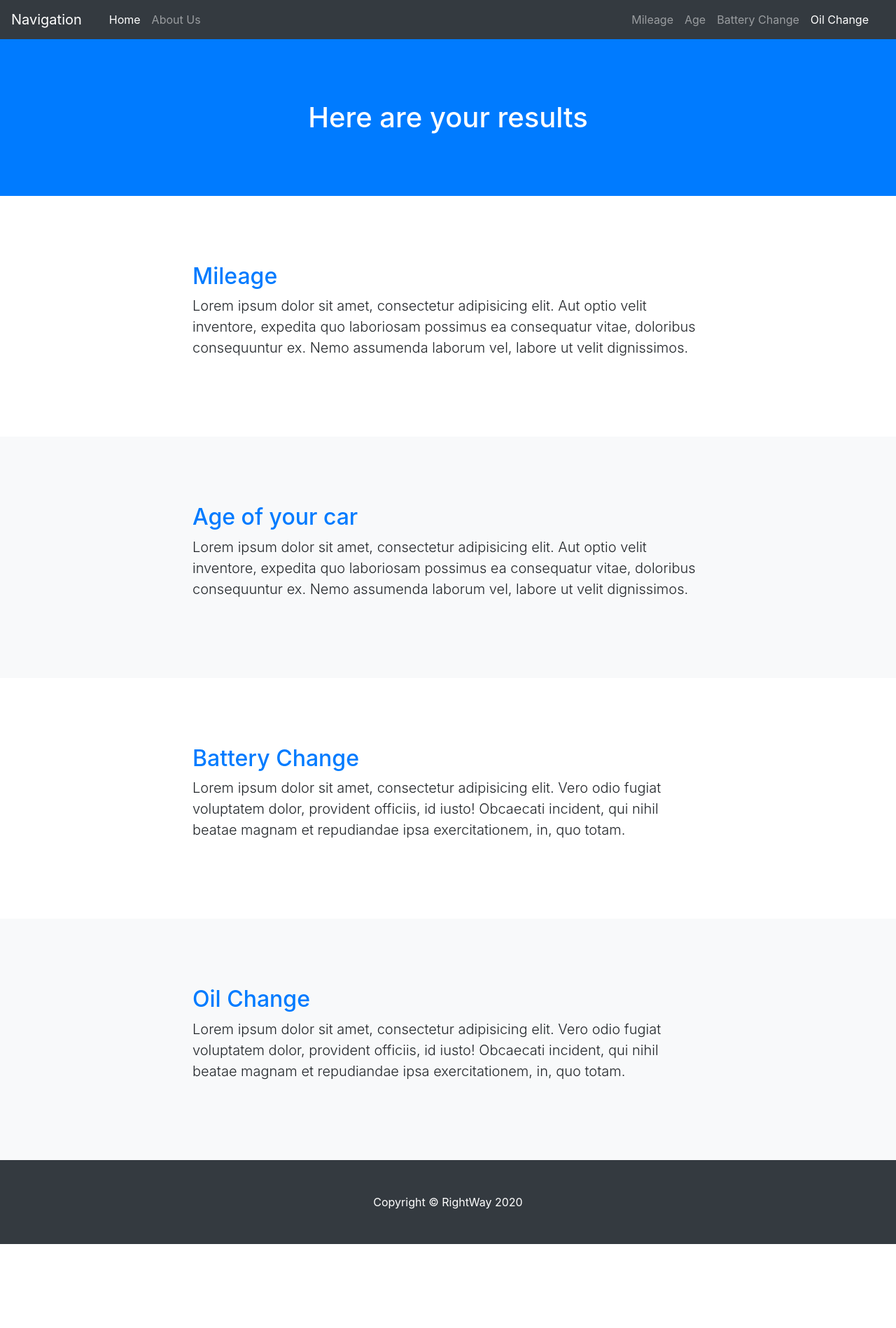
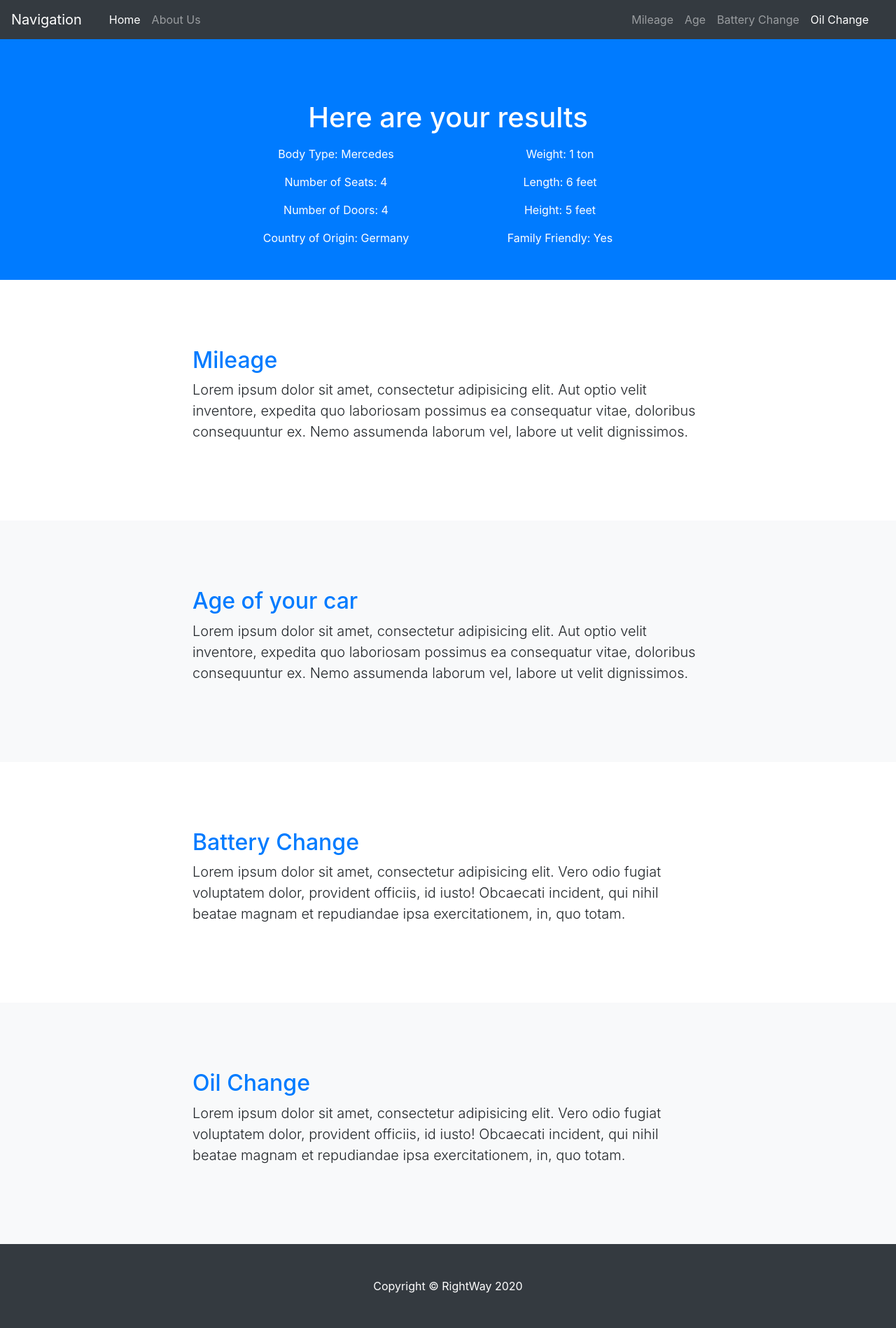
Before and after one commit to katherine81779/right-way, a Flask app: template Templates/report.html in a window 1280 px wide. Shown: the whole page at 70% size. Before the commit the page ends 1778 px from the top, so only its background shows below. Run offline with Flask 2, Linux system fonts and the light colour scheme; the template is opened without the code that fills it, so the values that code supplies are empty; some libraries are stand-ins or nearby versions.

Commit message:
Updated report.html

```diff
--- a/Templates/report.html
+++ b/Templates/report.html
@@ -61,11 +61,25 @@
 
   <!-- Page Content -->
   <header class="bg-primary text-white">
-    <div class="container text-center">
+    <div class="container-fluid text-center">
       <br><br><br><br><br><br>
       <h1>Here are your results</h1>
       <p class="lead">{{score}}</p>
-    </div><br><br><br>
+    <div class="row">
+    	<div class="col-lg-3"></div>
+	    <div class="col-lg-3">
+      	 Body Type: Mercedes</p>
+      	 Number of Seats: 4</p>
+      	 Number of Doors: 4</p>
+	       Country of Origin: Germany</div>
+      <div class="col-lg-3">
+      	 Weight: 1 ton</p>
+      	 Length: 6 feet</p>
+      	 Height: 5 feet</p>
+      	 Family Friendly: Yes</div>
+	    <div class="col-lg-3"></div>
+	  </div>
+    </div><br><br>
   </header>
 
   <section id="mileage">
```
